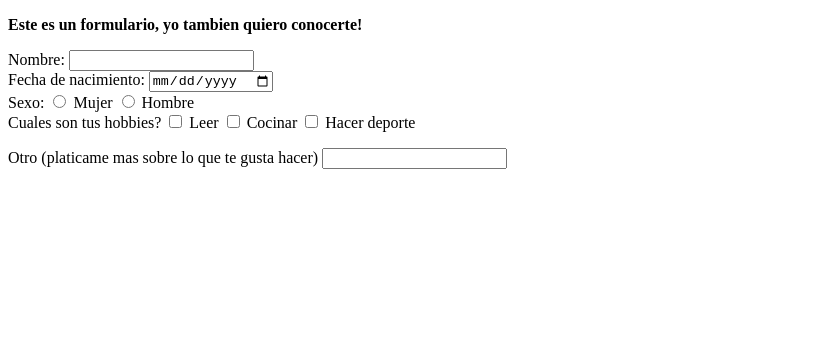
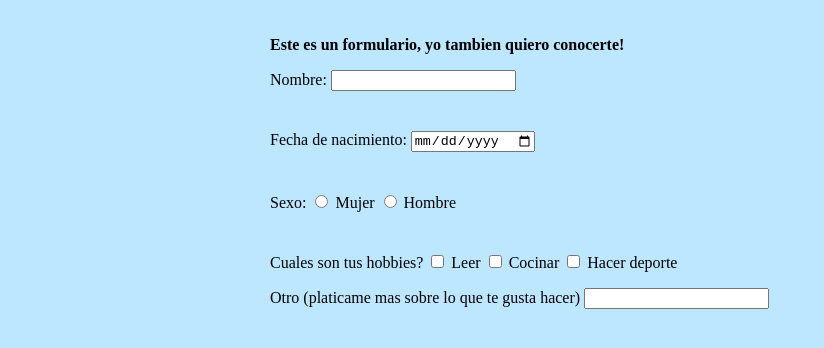
Before and after one commit to KarinaJuarezLop/becalosM_proyecto, a plain HTML site: page Formulario.html in a window 1280 px wide. Shown: the whole page, without its empty margins (0-824 px from the left). Drawn offline with Linux system fonts and the light colour scheme.

Commit message:
Le puse estilo al formulario

```diff
--- a/Formulario.html
+++ b/Formulario.html
@@ -5,21 +5,35 @@
     <meta name="viewport" content="width=device-width, initial-scale=1.0">
     <title>Formulario</title>
 </head>
+<style>
+    body
+        {margin: 0;
+        padding: 0;}
+
+    .content
+        {padding: 20px;
+        margin-left: 250px;}
+
+    body
+        {background-color: rgb(189, 231, 255);}
+</style>
 <body>
     <form>
+        <div class="content">
         <p><strong> Este es un formulario, yo tambien quiero conocerte! </strong></p>
         <label> Nombre: </label>
         <input type="text" />
-        <div>
+        </div>
+        <div class="content">
             <label>Fecha de nacimiento: </label>
             <input type="date" />
         </div>
-        <div>
+        <div class="content">
             <label> Sexo: </label>
             <input type="radio" name="sexo" value="Mujer" /> Mujer
             <input type="radio" name="sexo" value="Hombre" /> Hombre
         </div>
-        <div>
+        <div class="content">
             <label> Cuales son tus hobbies? </label>
             <input type="checkbox" name="cuales son tus hobbies?" value="Leer" /> Leer
             <input type="checkbox" name="cuales son tus hobbies?" value="Cocina" /> Cocinar
```
